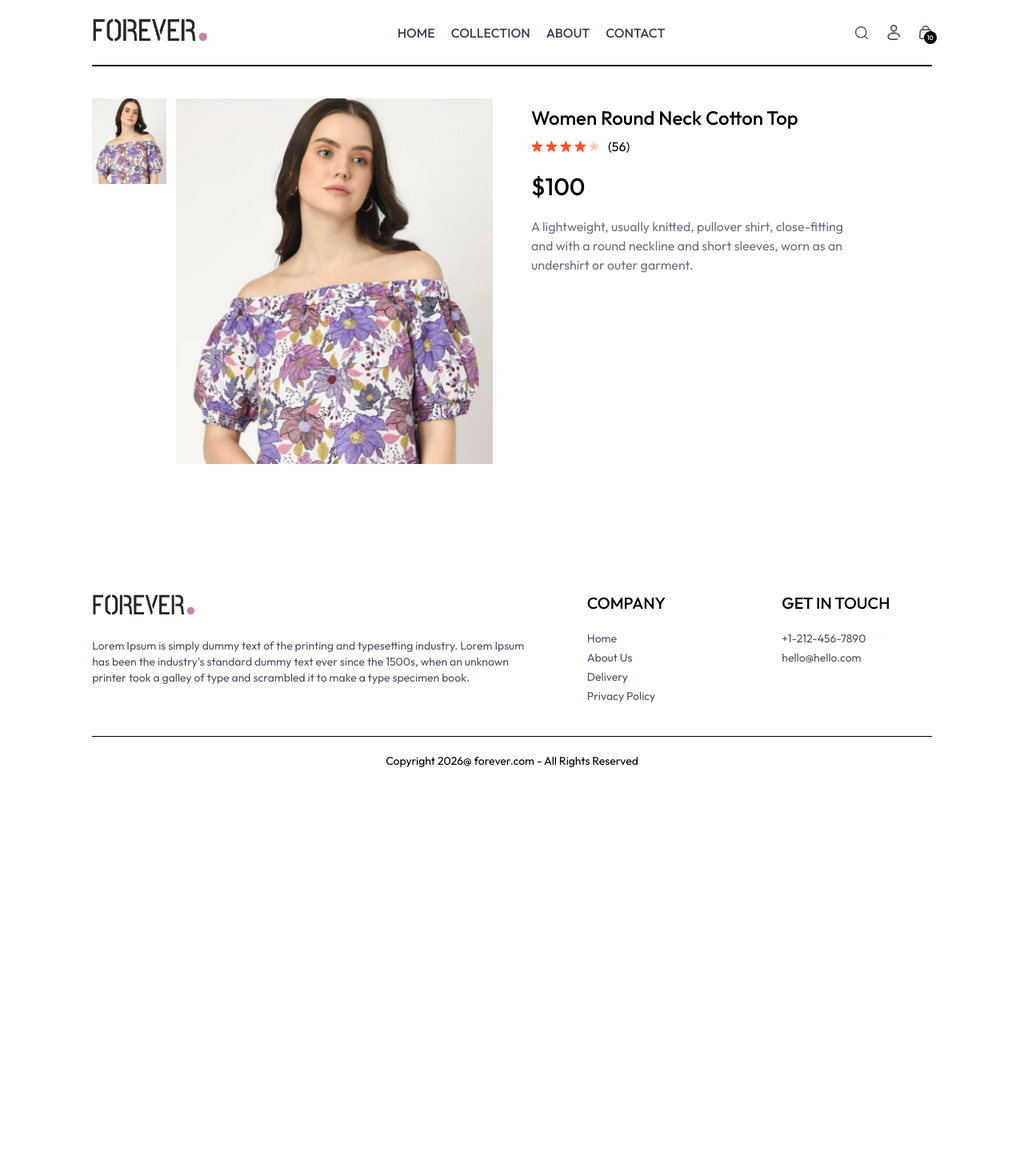
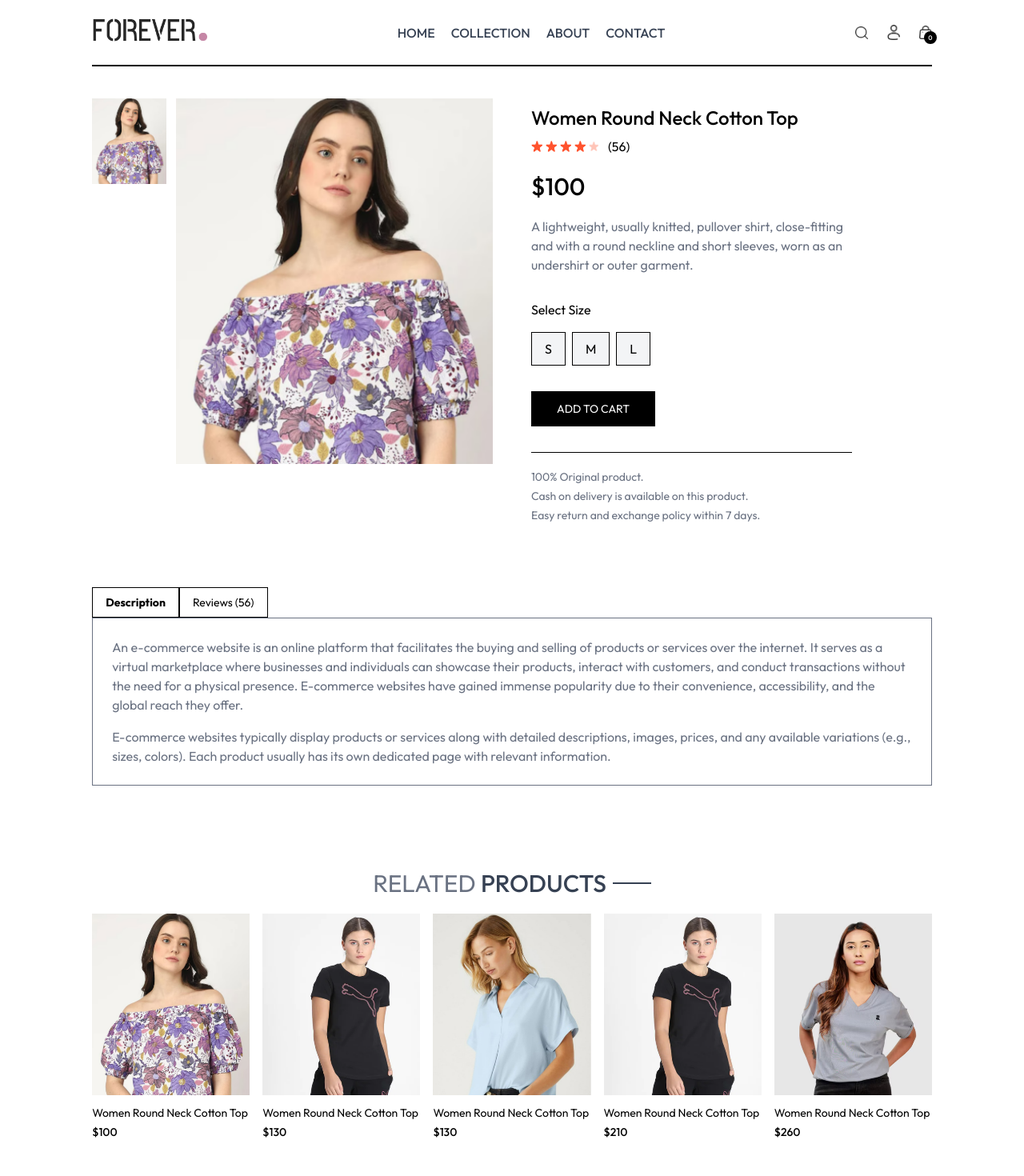
Before and after one commit to Ehtasham5/Ecommerce-Website, a React (Vite) app in the folder frontend/: page /product/aaaaa in a window 1280 px wide. Shown: the top 1470 px of the page at 80% size. Before the commit the page ends 981 px from the top, so only its background shows below. Built offline with nearby package versions, Linux system fonts and the light colour scheme.

Commit message:
Implement cart functionality, add related products component, and enhance product details page

```diff
--- a/frontend/src/App.jsx
+++ b/frontend/src/App.jsx
@@ -13,11 +13,12 @@
 import Navbar from './components/Navbar'
 import Footer from './components/Footer'
 import SearchBar from './components/SearchBar'
+import { ToastContainer, toast } from 'react-toastify';
 
 const App = () => {
   return (
     <div className='px-4 sm:px-[5vw] md:px-[7vw] lg:px-[9vw]'>
-
+      <ToastContainer />
       <Navbar />
       <SearchBar />
       <Routes>
--- a/frontend/src/components/Navbar.jsx
+++ b/frontend/src/components/Navbar.jsx
@@ -6,7 +6,7 @@
 const Navbar = () => {
   const [visible, setVisible] = useState(false)
 
-  const {setShowSearch} = useContext(ShopContext)
+  const {setShowSearch, getCartCount} = useContext(ShopContext)
   return (
     <div className='flex justify-between items-center py-5 font-medium'>
 
@@ -53,7 +53,7 @@
 
         <Link to='/cart' className='relative'>
           <img src={assets.cart_icon} alt="" className='w-4 min-w-4'/>
-          <p className='absolute -right-1.5 -bottom-1.5 w-4 text-center leading-4 bg-black text-white rounded-full aspect-square text-[8px]'>10</p>
+          <p className='absolute -right-1.5 -bottom-1.5 w-4 text-center leading-4 bg-black text-white rounded-full aspect-square text-[8px]'>{getCartCount()}</p>
         </Link>
         <img onClick={() => setVisible(true)} src={assets.menu_icon} alt="" className='sm:hidden w-5 cursor-pointer' />
 
--- /dev/null
+++ b/frontend/src/components/RelatedProducts.jsx
@@ -0,0 +1,42 @@
+import React, { useContext, useEffect, useState } from 'react'
+import { ShopContext } from '../context/ShopContext'
+import Title from './Title'
+import ProductItem from './ProductItem'
+
+const RelatedProducts = ({category,subCategory}) => {
+
+  const {products} = useContext(ShopContext)
+  const [related, setRelated] = useState([])
+
+
+  useEffect(()=>{
+
+    if (products.length > 0) {
+      let productsCopy = [...products]
+
+      productsCopy = productsCopy.filter((item) => category === item.category)
+      productsCopy = productsCopy.filter((item) => subCategory === item.subCategory)
+
+      setRelated(productsCopy.slice(0,5));
+    }
+
+  },[products])
+
+  return (
+    <div className='my-24'>
+      <div className="text-center text-3xl py-2">
+        <Title text1={"RELATED"} text2={"PRODUCTS"} />
+
+      </div>
+      <div className='grid grid-cols-2 sm:grid-cols-3 md:grid-cols-4 lg:grid-cols-5 gap-4 gap-y-6'>
+        {
+          related.map((item,index) => (
+            <ProductItem key={index} id={item._id} image={item.image} name={item.name} price={item.price} />
+          ))
+        }
+      </div>
+    </div>
+  )
+}
+
+export default RelatedProducts
--- a/frontend/src/context/ShopContext.jsx
+++ b/frontend/src/context/ShopContext.jsx
@@ -1,27 +1,77 @@
-import { createContext, useState } from "react";
+import { createContext, useEffect, useState } from "react";
 import { products } from "../assets/assets";
-
+import { toast } from "react-toastify";
 
 export const ShopContext = createContext();
 
 const ShopContextProvider = (props) => {
-
   const currency = "$";
   const delivery_price = 100;
-  const [search, setSearch] = useState("")
-  const [showSearch, setShowSearch] = useState(false)
+  const [search, setSearch] = useState("");
+  const [showSearch, setShowSearch] = useState(false);
+  const [cartItems, setCartItems] = useState({});
+
+  const addToCart = async (itemId, size) => {
+    // Optional: Add a check to ensure the user actually selected a size
+    if (!size) {
+      toast.error("Please select a size");
+      return;
+    }
+
+    let cartData = structuredClone(cartItems);
+
+    // Initialize the item object if it doesn't exist yet
+    if (!cartData[itemId]) {
+      cartData[itemId] = {};
+    }
+
+
+    cartData[itemId][size] = (cartData[itemId][size] || 0) + 1;
+
+    // CRITICAL: Update the state so React re-renders your UI
+    setCartItems(cartData);
+  };
+
+  // useEffect(()=>{
+  //   console.log(cartItems);
+
+  // },[cartItems])
+
+  const getCartCount = () => {
+    let totalCount = 0
+
+    for (const items in cartItems) {
+      for (const item in cartItems[items]) {
+        try {
+          if (cartItems[items][item] > 0) {
+            totalCount += cartItems[items][item]
+          }
+        } catch (error) {
+          console.error(error);
+        }
+      }
+    }
+
+    return totalCount
+  }
 
   const value = {
-    products, currency, delivery_price,
-    search,setSearch,showSearch,setShowSearch
-  }
+    products,
+    currency,
+    delivery_price,
+    search,
+    setSearch,
+    showSearch,
+    setShowSearch,
+    cartItems,
+    setCartItems,
+    addToCart,
+    getCartCount
+  };
 
   return (
-    <ShopContext.Provider value={value}>
-      {props.children}
-    </ShopContext.Provider>
-  )
+    <ShopContext.Provider value={value}>{props.children}</ShopContext.Provider>
+  );
+};
 
-}
-
-export default ShopContextProvider
+export default ShopContextProvider;
--- a/frontend/src/index.css
+++ b/frontend/src/index.css
@@ -16,6 +16,10 @@
   font-style: normal;
 }
 
+::-webkit-scrollbar{
+  display: none;
+}
+
 @media (max-width: 640px) {
   a.active{
     background-color: black;
--- a/frontend/src/pages/Cart.jsx
+++ b/frontend/src/pages/Cart.jsx
@@ -1,8 +1,64 @@
-import React from 'react'
+import React, { useContext, useEffect, useState } from 'react'
+import { ShopContext } from '../context/ShopContext'
+import Title from '../components/Title'
+import { assets } from '../assets/assets'
 
 const Cart = () => {
+
+  const {products, cartItems, currency} = useContext(ShopContext)
+
+  const [cartData, setCartData] = useState([])
+
+  useEffect(()=>{
+    let tempData = []
+
+    for (const items in cartItems) {
+      for (const item in cartItems[items]) {
+        tempData.push({
+          _id: items,
+          size: item,
+          quantity: cartItems[items][item]
+        })
+      }
+    }
+
+    setCartData(tempData)
+
+  },[cartItems])
+
   return (
-    <div>Cart</div>
+    <div className='border-t pt-10'>
+
+      <div className="text-2xl mb-3">
+        <Title text1={"YOUR"} text2={"CART"}/>
+      </div>
+
+      <div>
+        {
+          cartData.map((item, index) => {
+            const productData = products.find((product) => product._id === item._id )
+
+            return (
+              <div key={index} className='border-t border-b py-4 text-gray-700 grid grid-cols-[4fr_0.5fr_0.5fr] sm:grid-cols-[4fr_2fr_0.5fr] items-center gap-4'>
+                <div className='flex items-start gap-6'>
+                  <img className='w-16 sm:w-20' src={productData.image[0]} alt="" />
+                  <div>
+                    <p className="text-xs sm:text-lg font-medium">{productData.name}</p>
+                    <div className='flex items-center gap-5 mt-2'>
+                      <p>{currency}{productData.price}</p>
+                      <p className='border bg-slate-50 px-2 sm:px-3 sm:py-1'>{item.size}</p>
+                    </div>
+                  </div>
+                </div>
+                <input type="number" className='border max-w-10 sm:max-w-20 px-1 sm:px-2 py-1 mt-2' min={1} defaultValue={item.quantity}/>
+                <img className='w-4 sm:w-5 cursor-pointer' src={assets.bin_icon} alt="" />
+              </div>
+            )
+          })
+        }
+      </div>
+
+    </div>
   )
 }
 
--- a/frontend/src/pages/Product.jsx
+++ b/frontend/src/pages/Product.jsx
@@ -2,13 +2,15 @@
 import { useParams } from 'react-router-dom'
 import { ShopContext } from '../context/ShopContext'
 import { assets } from '../assets/assets'
+import RelatedProducts from '../components/RelatedProducts'
 
 const Product = () => {
 
   const {productId} = useParams()
-  const {products} = useContext(ShopContext)
+  const {products, currency, addToCart} = useContext(ShopContext)
   const [productData, setProductData] = useState(false)
   const [image, setImage] = useState('')
+  const [size, setSize] = useState('')
 
   const fetchProductData = () => {
 
@@ -57,9 +59,41 @@
               <p className='pl-2'>(56)</p>
             </div>
             <p className='mt-5 text-3xl font-medium'>${productData.price}</p>
-            <p className='text-gray-500 mt-5 md:w-4/5'>A lightweight, usually knitted, pullover shirt, close-fitting and with a round neckline and short sleeves, worn as an undershirt or outer garment.</p>
+            <p className='text-gray-500 mt-5 md:w-4/5'>{productData.description}</p>
+            <div className='my-8 gap-4 flex flex-col'>
+              <p>Select Size</p>
+              <div className='flex gap-2'>
+                {
+                productData.sizes.map((item,index)=> (
+                  <button onClick={() => setSize(item)} className={`cursor-pointer px-4 py-2 border bg-gray-100 ${item === size ? "border-orange-500" : ""} transition`} key={index}>{item}</button>
+                ))
+                }
+              </div>
+            </div>
+            <button onClick={() => addToCart(productData._id, size)} className='px-8 py-3 bg-black text-white text-sm active:bg-gray-700'>ADD TO CART</button>
+            <hr className='mt-8 sm:w-4/5'/>
+            <div className='flex flex-col mt-5 gap-1 text-gray-500 text-sm'>
+                <p>100% Original product.</p>
+                <p>Cash on delivery is available on this product.</p>
+                <p>Easy return and exchange policy within 7 days.</p>
+            </div>
         </div>
       </div>
+
+      {/* Description and Review Section */}
+      <div className="mt-20">
+        <div className="flex">
+          <b className='border px-4 py-2 text-sm'>Description</b>
+          <p className='border px-4 py-2 text-sm'>Reviews (56)</p>
+        </div>
+      </div>
+      <div className="flex flex-col gap-4 border px-6 py-6 text-gray-500">
+        <p>An e-commerce website is an online platform that facilitates the buying and selling of products or services over the internet. It serves as a virtual marketplace where businesses and individuals can showcase their products, interact with customers, and conduct transactions without the need for a physical presence. E-commerce websites have gained immense popularity due to their convenience, accessibility, and the global reach they offer.</p>
+        <p>E-commerce websites typically display products or services along with detailed descriptions, images, prices, and any available variations (e.g., sizes, colors). Each product usually has its own dedicated page with relevant information.</p>
+      </div>
+
+      {/* ----------- Related Product -------------- */}
+      <RelatedProducts category={productData.category} subCategory={productData.subCategory}/>
 
     </div>
   ) : <div className='opacity-0'></div>
```
